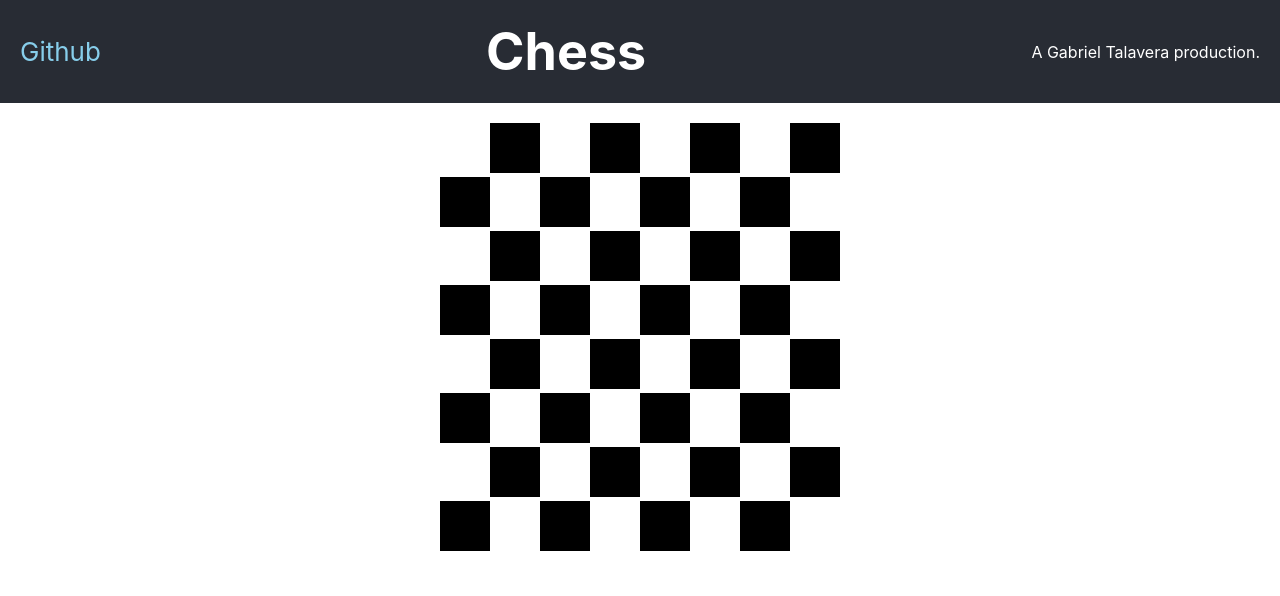
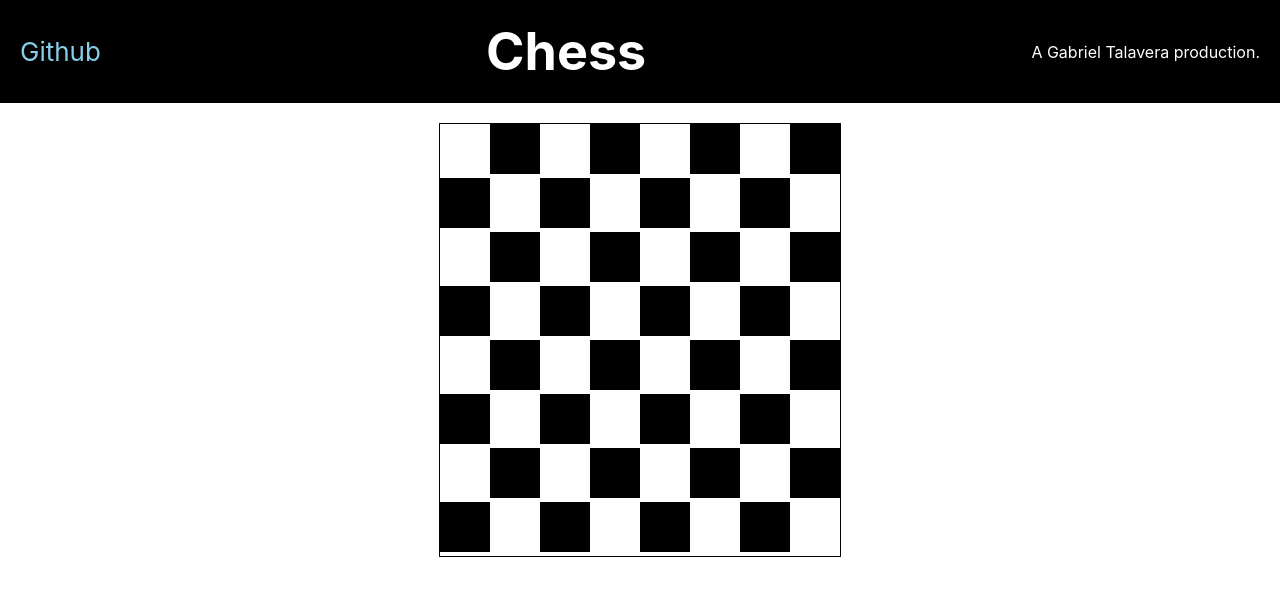
Before and after one commit to gabrieltal/chess, a React (Create React App) app: page / in a window 1280 px wide. Shown: the top 596 px of the page. Built offline with nearby package versions, Linux system fonts and the light colour scheme.

Commit message:
Minor spacing update, updated classes to be more utility based and cleaned up stylesheet

```diff
--- a/src/App.css
+++ b/src/App.css
@@ -1,7 +1,6 @@
-.square {
-  width: 50px;
-  height: 50px;
-  display: inline-block;
+/* Color */
+.white {
+  color: white;
 }
 
 .bg-black {
@@ -12,36 +11,7 @@
   background-color: white;
 }
 
-.font-md {
-  font-size: 16px;
-}
-
-
-.d-flex {
-  display: flex;
-}
-
-.justify-content-between {
-  justify-content: space-between;
-}
-
-.white {
-  color: white;
-}
-
-header {
-  background-color: #282c34;
-  display: flex;
-  align-items: center;
-  padding: 20px;
-  font-size: calc(10px + 2vmin);
-  color: white;
-}
-
-.m-0 {
-  margin: 0;
-}
-
+/* Links/Text */
 a {
   color: skyblue;
   text-decoration: none;
@@ -51,12 +21,53 @@ a:hover {
   text-decoration: underline;
 }
 
-main {
+.font-md {
+  font-size: 16px;
+}
+
+
+/* Flex */
+.d-flex {
+  display: flex;
+}
+
+.justify-content-between {
+  justify-content: space-between;
+}
+
+.align-items-center {
   align-items: center;
+}
+
+.flex-column {
   flex-direction: column;
+}
+
+/* Utils */
+.m-0 {
+  margin: 0;
+}
+
+.vw-100 {
   width: 100vw;
+}
+
+/* Components */
+header {
+  display: flex;
+  align-items: center;
+  padding: 20px;
+  font-size: calc(10px + 2vmin);
+  color: white;
 }
 
 .board {
   margin: 20px;
+  border: 1px solid black;
 }
+
+.square {
+  width: 50px;
+  height: 50px;
+  display: inline-block;
+}
--- a/src/App.js
+++ b/src/App.js
@@ -4,14 +4,14 @@ import Game from './components/game';
 function App() {
   return (
     <div className="app">
-      <header className="d-flex justify-content-between">
+      <header className="d-flex justify-content-between bg-black">
         <nav>
-          <a href="https://github.com/gabrieltal/chess">Github</a>
+          <a href="https://github.com/gabrieltal/chess" target="_blank" rel="nofollow">Github</a>
         </nav>
         <h1 class="m-0">Chess</h1>
-        <p className="font-md">A <a className="white" href="https://github.com/in/gvtalavera">Gabriel Talavera</a> production.</p>
+        <p className="font-md">A <a className="white" href="https://github.com/in/gvtalavera" target="_blank" rel="nofollow">Gabriel Talavera</a> production.</p>
       </header>
-      <main className="d-flex">
+      <main className="d-flex flex-column align-items-center vw-100">
         <Game />
       </main>
     </div>
```
Also changed, not shown: src/components/board.jsx (+0 -10 lines).
